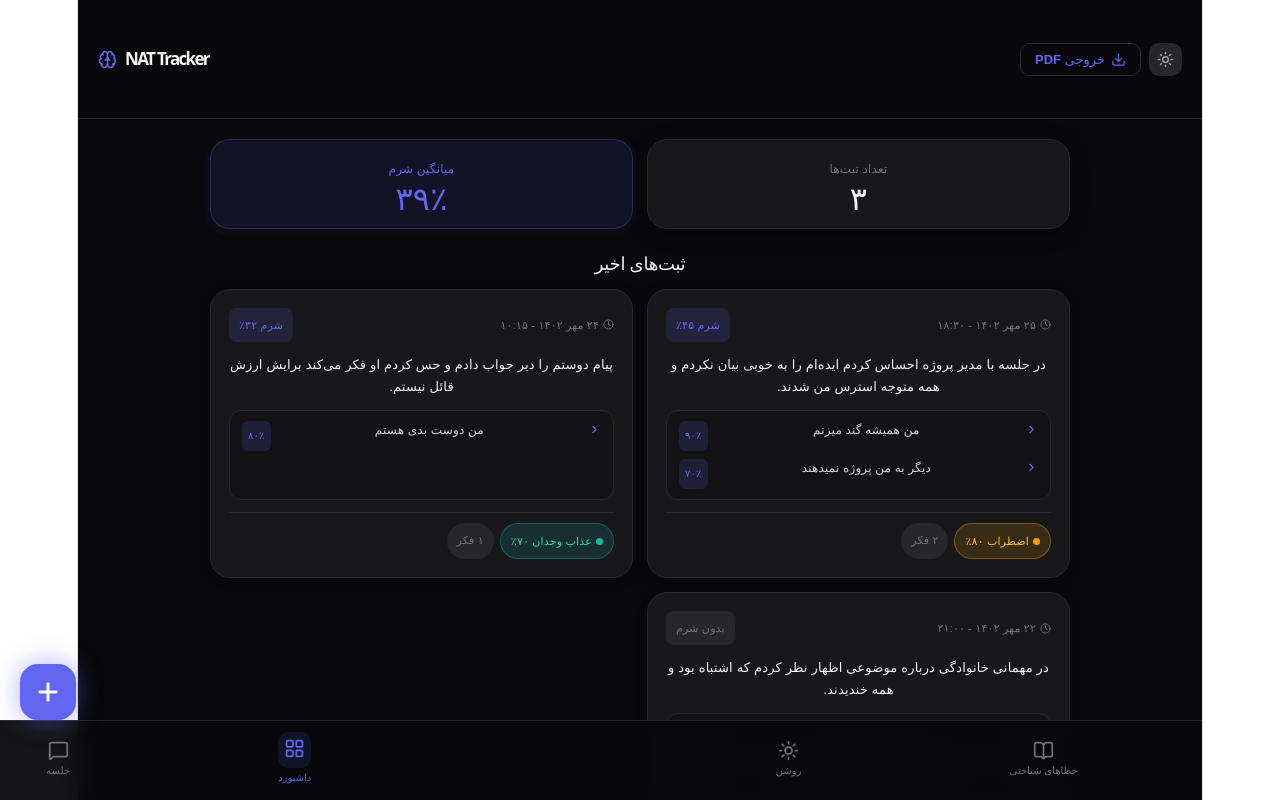
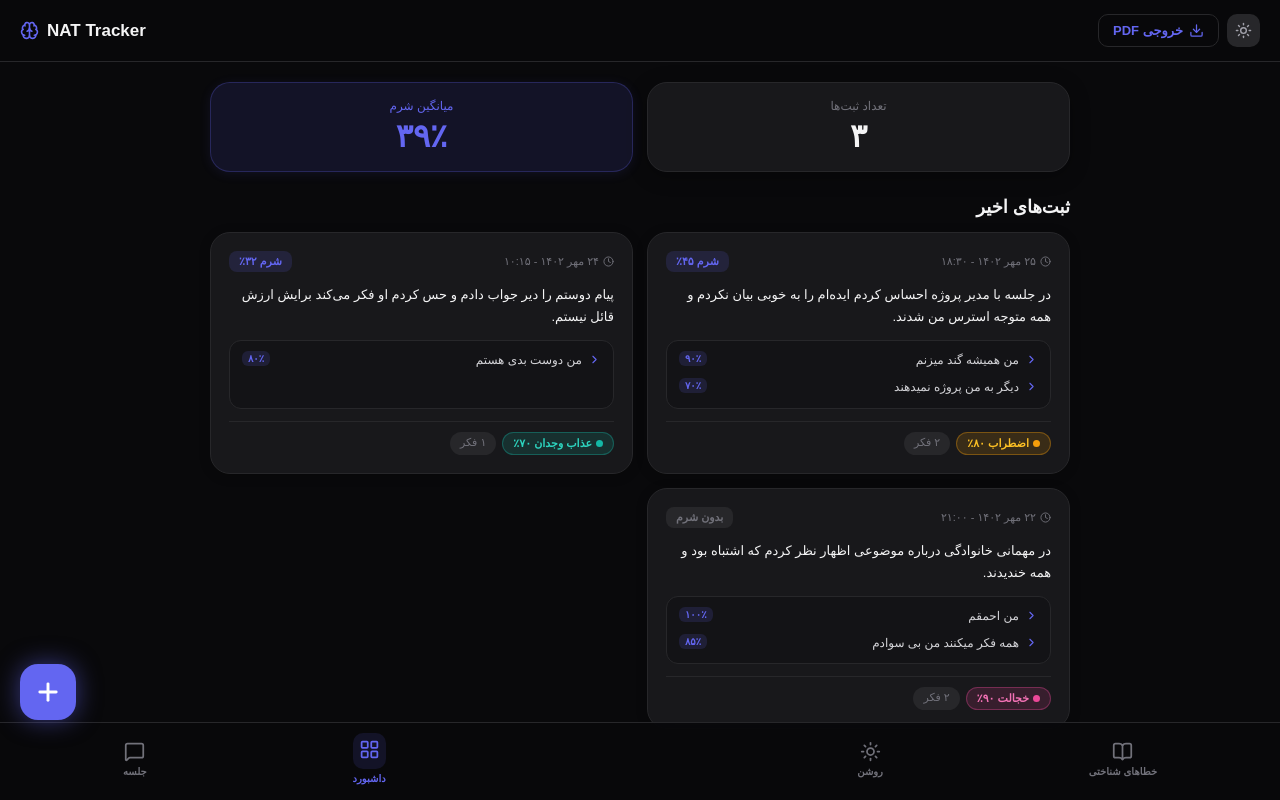
Before and after one commit to Mousapour-Lab/nat-tracker, a React (Vite) app: page / in a window 1280 px wide. Shown: the top 800 px of the page. Built offline with nearby package versions, Linux system fonts and the light colour scheme; a small style sheet from the web is missing.

Commit message:
Update index.css

```diff
--- a/src/index.css
+++ b/src/index.css
@@ -1,111 +1,82 @@
-:root {
-  --text: #6b6375;
-  --text-h: #08060d;
-  --bg: #fff;
-  --border: #e5e4e7;
-  --code-bg: #f4f3ec;
-  --accent: #aa3bff;
-  --accent-bg: rgba(170, 59, 255, 0.1);
-  --accent-border: rgba(170, 59, 255, 0.5);
-  --social-bg: rgba(244, 243, 236, 0.5);
-  --shadow:
-    rgba(0, 0, 0, 0.1) 0 10px 15px -3px, rgba(0, 0, 0, 0.05) 0 4px 6px -2px;
+@import url('https://cdn.jsdelivr.net/gh/rastikerdar/vazirmatn@v33.003/Vazirmatn-font-face.css');
 
-  --sans: system-ui, 'Segoe UI', Roboto, sans-serif;
-  --heading: system-ui, 'Segoe UI', Roboto, sans-serif;
-  --mono: ui-monospace, Consolas, monospace;
-
-  font: 18px/145% var(--sans);
-  letter-spacing: 0.18px;
-  color-scheme: light dark;
-  color: var(--text);
-  background: var(--bg);
-  font-synthesis: none;
-  text-rendering: optimizeLegibility;
-  -webkit-font-smoothing: antialiased;
-  -moz-osx-font-smoothing: grayscale;
-
-  @media (max-width: 1024px) {
-    font-size: 16px;
-  }
-}
-
-@media (prefers-color-scheme: dark) {
-  :root {
-    --text: #9ca3af;
-    --text-h: #f3f4f6;
-    --bg: #16171d;
-    --border: #2e303a;
-    --code-bg: #1f2028;
-    --accent: #c084fc;
-    --accent-bg: rgba(192, 132, 252, 0.15);
-    --accent-border: rgba(192, 132, 252, 0.5);
-    --social-bg: rgba(47, 48, 58, 0.5);
-    --shadow:
-      rgba(0, 0, 0, 0.4) 0 10px 15px -3px, rgba(0, 0, 0, 0.25) 0 4px 6px -2px;
-  }
-
-  #social .button-icon {
-    filter: invert(1) brightness(2);
-  }
+*, *::before, *::after {
+  box-sizing: border-box;
+  margin: 0;
+  padding: 0;
 }
 
 body {
-  margin: 0;
+  font-family: 'Vazirmatn', system-ui, sans-serif;
+  font-size: 16px;
+  -webkit-font-smoothing: antialiased;
+  -moz-osx-font-smoothing: grayscale;
 }
 
 #root {
-  width: 1126px;
-  max-width: 100%;
-  margin: 0 auto;
-  text-align: center;
-  border-inline: 1px solid var(--border);
   min-height: 100svh;
   display: flex;
   flex-direction: column;
-  box-sizing: border-box;
 }
 
-h1,
-h2 {
-  font-family: var(--heading);
-  font-weight: 500;
-  color: var(--text-h);
+input[type=range] {
+  -webkit-appearance: none;
+  appearance: none;
 }
 
-h1 {
-  font-size: 56px;
-  letter-spacing: -1.68px;
-  margin: 32px 0;
-  @media (max-width: 1024px) {
-    font-size: 36px;
-    margin: 20px 0;
-  }
-}
-h2 {
-  font-size: 24px;
-  line-height: 118%;
-  letter-spacing: -0.24px;
-  margin: 0 0 8px;
-  @media (max-width: 1024px) {
-    font-size: 20px;
-  }
-}
-p {
-  margin: 0;
+input[type=range]:focus {
+  outline: none;
 }
 
-code,
-.counter {
-  font-family: var(--mono);
-  display: inline-flex;
-  border-radius: 4px;
-  color: var(--text-h);
+input[type=range]::-webkit-slider-thumb {
+  display: none;
 }
 
-code {
-  font-size: 15px;
-  line-height: 135%;
-  padding: 4px 8px;
-  background: var(--code-bg);
+textarea {
+  font-family: 'Vazirmatn', sans-serif;
 }
+
+/* Custom Scrollbar */
+::-webkit-scrollbar { width: 5px; height: 5px; }
+::-webkit-scrollbar-track { background: transparent; }
+::-webkit-scrollbar-thumb { background: #3f3f46; border-radius: 10px; }
+::-webkit-scrollbar-thumb:hover { background: #52525b; }
+
+/* Animations */
+@keyframes popIn {
+  0% { transform: scale(0.5); opacity: 0; }
+  60% { transform: scale(1.1); opacity: 1; }
+  100% { transform: scale(1); opacity: 1; }
+}
+
+@keyframes fadeOut {
+  0% { opacity: 1; transform: scale(1); }
+  100% { opacity: 0; transform: scale(0.8); }
+}
+
+@keyframes slideUpFade {
+  0% { opacity: 0; transform: translate(-50%, 20px); }
+  15% { opacity: 1; transform: translate(-50%, 0); }
+  80% { opacity: 1; transform: translate(-50%, 0); }
+  100% { opacity: 0; transform: translate(-50%, -10px); }
+}
+
+@keyframes slideInUp {
+  from { transform: translateY(30px); opacity: 0; }
+  to { transform: translateY(0); opacity: 1; }
+}
+
+@keyframes fadeSlideIn {
+  from { transform: translateY(12px); opacity: 0; }
+  to { transform: translateY(0); opacity: 1; }
+}
+
+@keyframes fabExpand {
+  from { transform: translateY(10px) scale(0.9); opacity: 0; }
+  to { transform: translateY(0) scale(1); opacity: 1; }
+}
+
+@keyframes pulse-ring {
+  0% { transform: scale(1); opacity: 0.8; }
+  100% { transform: scale(1.8); opacity: 0; }
+}
```
